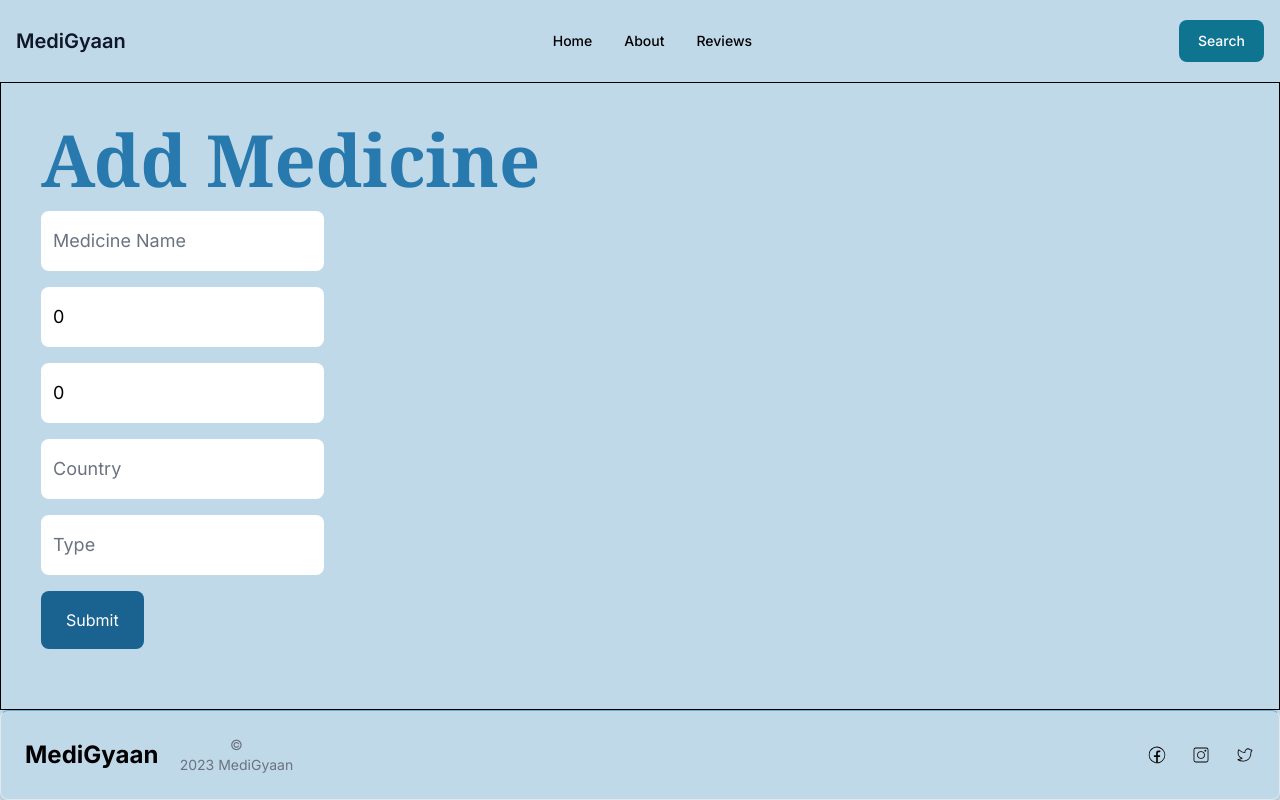
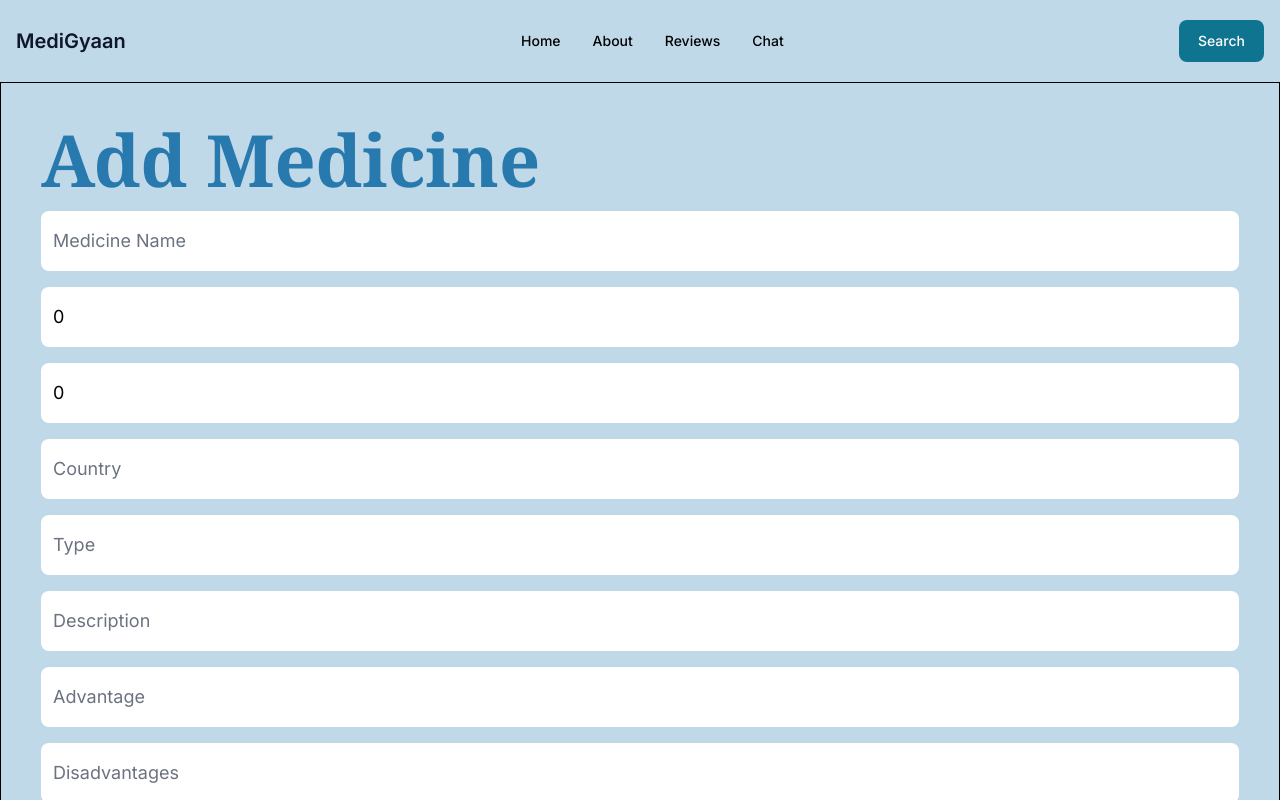
Before and after one commit to Yash-Solanki6803/Medigyan-PR-2, a Next.js app: page /addMedicine in a window 1280 px wide. Shown: the top 800 px of the page. Built offline with nearby package versions, Linux system fonts and the light colour scheme.

Commit message:
Added Link to chatbot

```diff
--- a/app/addMedicine/page.jsx
+++ b/app/addMedicine/page.jsx
@@ -10,6 +10,9 @@ function page() {
   const [age, setAge] = useState(0);
   const [country, setCountry] = useState("");
   const [type, setType] = useState("");
+  const [desc, setDesc] = useState("");
+  const [adv, setAdv] = useState("");
+  const [disAdv, setDisAdv] = useState("");
   const router = useRouter();
 
   const handleClick = async () => {
@@ -22,6 +25,9 @@ function page() {
         min_age: age,
         country,
         medicine_type: type,
+        medicine_desc: desc,
+        medicine_adv: adv,
+        medicine_disadv: disAdv,
       }),
     });
     const data = await res.json();
@@ -30,7 +36,7 @@ function page() {
   };
 
   return (
-    <div className="h-screen border px-10 border-black flex flex-col items-start gap-4">
+    <div className="h-screen border px-10 border-black flex flex-col gap-4">
       <h1 className="text-7xl font-bold mt-10 text-brand-500 font-serif">
         Add Medicine
       </h1>
@@ -69,6 +75,27 @@ function page() {
         onChange={(e) => setType(e.target.value)}
         placeholder="Type"
       />
+      <input
+        className="py-4 border-none rounded-lg text-lg"
+        value={desc}
+        type="text"
+        onChange={(e) => setDesc(e.target.value)}
+        placeholder="Description"
+      />
+      <input
+        className="py-4 border-none rounded-lg text-lg"
+        value={adv}
+        type="text"
+        onChange={(e) => setAdv(e.target.value)}
+        placeholder="Advantage"
+      />
+      <input
+        className="py-4 border-none rounded-lg text-lg"
+        value={disAdv}
+        type="text"
+        onChange={(e) => setDisAdv(e.target.value)}
+        placeholder="Disadvantages"
+      />
       <button
         className="bg-brand-600 text-white px-6 py-4 rounded-lg border border-transparent hover:border-brand-600 hover:bg-transparent hover:text-brand-600 transition-all duration-300 ease-in-out"
         onClick={handleClick}
--- a/app/search/page.jsx
+++ b/app/search/page.jsx
@@ -86,6 +86,15 @@ export default function Search() {
               <p className="text-lg ">
                 Medicine Type : {medicine.medicine_type}
               </p>
+              <p className="text-lg ">
+                Medicine Description : {medicine.medicine_desc}
+              </p>
+              <p className="text-lg ">
+                Medicine Advantages : {medicine.medicine_adv}
+              </p>
+              <p className="text-lg ">
+                Medicine Disadvantages : {medicine.medicine_disadv}
+              </p>
             </div>
           </div>
         )}
--- a/components/CustomNavbar.jsx
+++ b/components/CustomNavbar.jsx
@@ -21,6 +21,7 @@ export default function CustomNavbar() {
         <Link href="/">Home</Link>
         <Link href="/about">About</Link>
         <Link href="/reviews">Reviews</Link>
+        <Link href="http://localhost:8501">Chat</Link>
       </Navbar.Collapse>
     </Navbar>
   );
```
Also changed, not shown: 1 other file (tests, documents, lock files or other folders).
